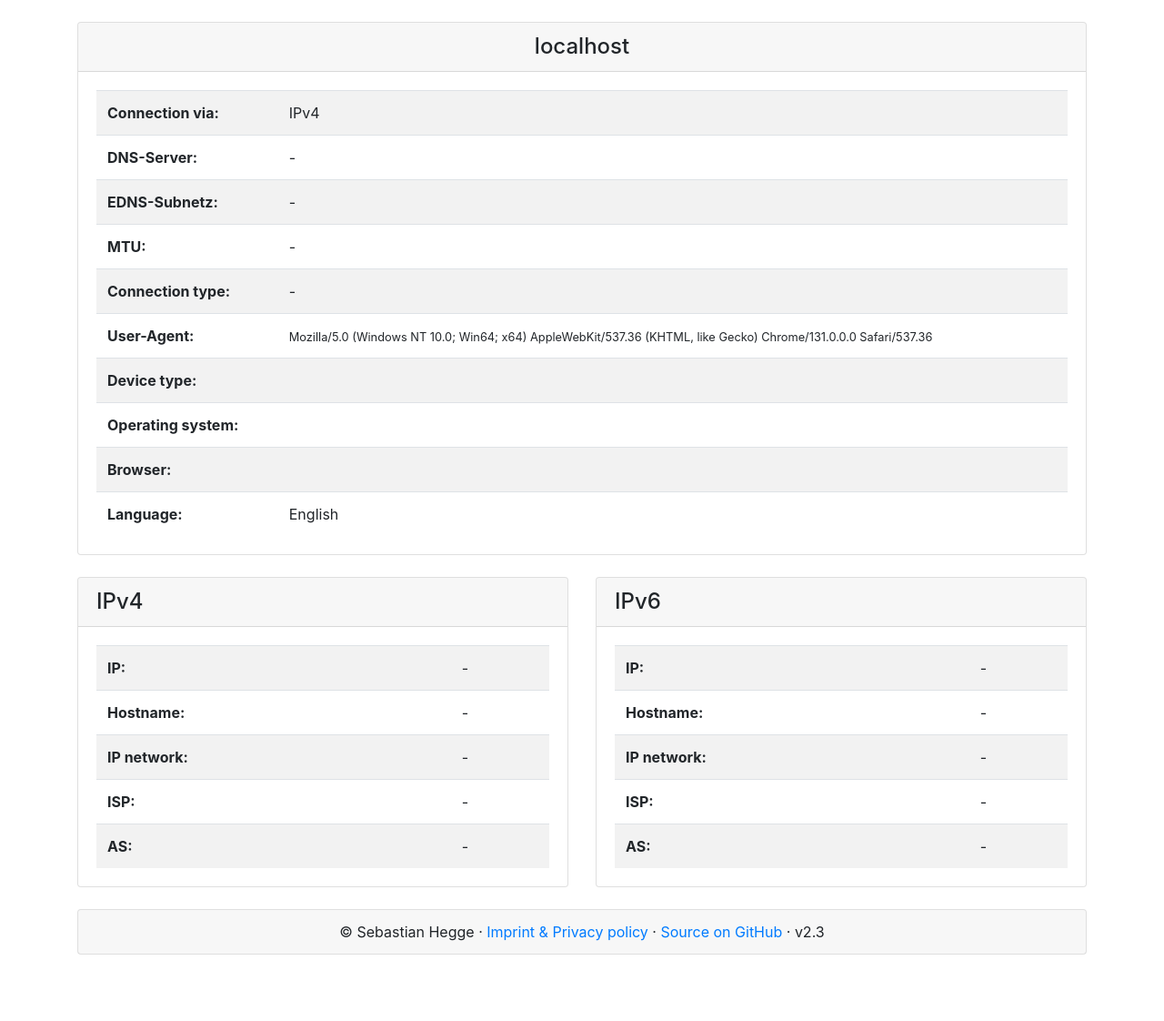
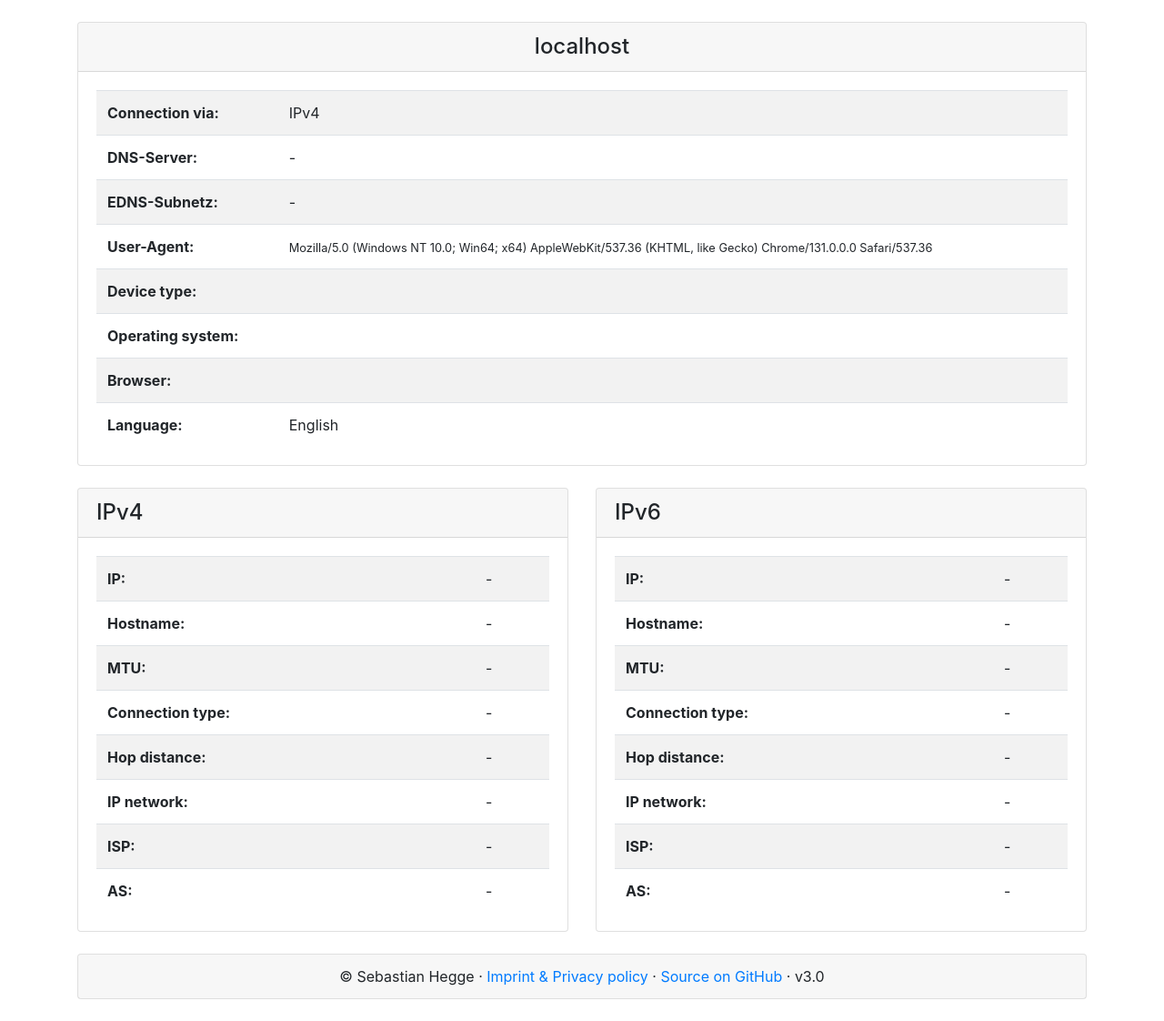
Before and after one commit to sebastianhegge/iptest, a PHP site: page / in a window 1280 px wide. Shown: the whole page at 91% size. Before the commit the page ends 1049 px from the top, so only its background shows below. Run offline with PHP 8.4, Linux system fonts and the light colour scheme; some libraries are stand-ins or nearby versions.

Commit message:
switch from remote fingerprint to local fingerprint -> p0f - now everything is accessible over HTTPS for client

```diff
--- a/index.php
+++ b/index.php
@@ -74,14 +74,6 @@ else {
                     <td id="content-edns"><img src="loader.gif" width="16" height="16" id="loader-dns"></td>
                   </tr>
                   <tr>
-                    <th scope="row">MTU:</th>
-                    <td id="content-mtu"><img src="loader.gif" width="16" height="16" id="loader-mtu"></td>
-                  </tr>
-                  <tr>
-                    <th scope="row"><?php print(($lang == 'de')?('Anschluss-Typ'):('Connection type')); ?>:</th>
-                    <td id="content-link-type"><img src="loader.gif" width="16" height="16" id="loader-link-type"></td>
-                  </tr>
-                  <tr>
                     <th scope="row">User-Agent:</th>
                     <td id="content-user-agent"><small><?php print($_SERVER['HTTP_USER_AGENT']); ?></small></td>
                   </tr>
@@ -123,8 +115,20 @@ else {
                     <td id="content-ipv4-hostname"><img src="loader.gif" width="16" height="16" id="loader-ipv4-hostname"></td>
                   </tr>
                   <tr>
+                    <th scope="row">MTU:</th>
+                    <td id="content-ipv4-mtu"><img src="loader.gif" width="16" height="16" id="loader-ipv4-mtu"></td>
+                  </tr>
+                  <tr>
+                    <th scope="row"><?php print(($lang == 'de')?('Anschluss-Typ'):('Connection type')); ?>:</th>
+                    <td id="content-ipv4-link-type"><img src="loader.gif" width="16" height="16" id="loader-ipv4-link-type"></td>
+                  </tr>
+                  <tr>
+                    <th scope="row"><?php print(($lang == 'de')?('Hop-Distanz'):('Hop distance')); ?>:</th>
+                    <td id="content-ipv4-distance"><img src="loader.gif" width="16" height="16" id="loader-ipv4-distance"></td>
+                  </tr>
+                  <tr>
                     <th scope="row"><?php print(($lang == 'de')?('IP-Netz'):('IP network')); ?>:</th>
-                    <td id="content-ipv4-ip-network"><img src="loader.gif" width="16" height="16" id="loader-ipv4-ip"></td>
+                    <td id="content-ipv4-ip-network"><img src="loader.gif" width="16" height="16" id="loader-ipv4-ip-network"></td>
                   </tr>
                   <tr>
                     <th scope="row">ISP:</th>
@@ -158,8 +162,20 @@ else {
                     <td id="content-ipv6-hostname"><img src="loader.gif" width="16" height="16" id="loader-ipv6-hostname"></td>
                   </tr>
                   <tr>
+                    <th scope="row">MTU:</th>
+                    <td id="content-ipv6-mtu"><img src="loader.gif" width="16" height="16" id="loader-ipv6-mtu"></td>
+                  </tr>
+                  <tr>
+                    <th scope="row"><?php print(($lang == 'de')?('Anschluss-Typ'):('Connection type')); ?>:</th>
+                    <td id="content-ipv6-link-type"><img src="loader.gif" width="16" height="16" id="loader-ipv6-link-type"></td>
+                  </tr>
+                  <tr>
+                    <th scope="row"><?php print(($lang == 'de')?('Hop-Distanz'):('Hop distance')); ?>:</th>
+                    <td id="content-ipv6-distance"><img src="loader.gif" width="16" height="16" id="loader-ipv6-distance"></td>
+                  </tr>
+                  <tr>
                     <th scope="row"><?php print(($lang == 'de')?('IP-Netz'):('IP network')); ?>:</th>
-                    <td id="content-ipv6-ip-network"><img src="loader.gif" width="16" height="16" id="loader-ipv6-ip"></td>
+                    <td id="content-ipv6-ip-network"><img src="loader.gif" width="16" height="16" id="loader-ipv6-ip-network"></td>
                   </tr>
                   <tr>
                     <th scope="row">ISP:</th>
@@ -179,7 +195,7 @@ else {
         <div class="col-sm-12 col-md-12 col-lg-12">
           <div class="card mt-4">
             <div class="card-header card-header-no-border text-center">
-              &copy; Sebastian Hegge &middot; <a href="https://heg.ge/impressum" target="_blank"><?php print(($lang == 'de')?('Impressum & Datenschutz'):('Imprint & Privacy policy')); ?></a> &middot; <a href="https://github.com/sebastianhegge/iptest" target="_blank"><?php print(($lang == 'de')?('Quellcode auf GitHub'):('Source on GitHub')); ?></a> &middot; v2.3
+              &copy; Sebastian Hegge &middot; <a href="https://heg.ge/impressum" target="_blank"><?php print(($lang == 'de')?('Impressum & Datenschutz'):('Imprint & Privacy policy')); ?></a> &middot; <a href="https://github.com/sebastianhegge/iptest" target="_blank"><?php print(($lang == 'de')?('Quellcode auf GitHub'):('Source on GitHub')); ?></a> &middot; v3.0
             </div>
           </div>
         </div>
--- a/script.js
+++ b/script.js
@@ -50,12 +50,17 @@ function translate_link_type(link_type){
     var probably = ' (probably)';
   }
 
-  if (link_types[link_type] == undefined){
+  if (link_type == '???'){
+    return '-';
+  } else if (link_types[link_type] == undefined){
     return link_type + probably;
-  }
-  else{
+  }  else{
     return link_types[link_type] + probably;
   }
+}
+
+function format_dns(ip, data){
+  return ip + '<br/>' + data.isp + '<br/>' + data.country + ' <img src="flags/' + data.countryCode.toLowerCase() + '.svg" width="20" height="16" style="margin-bottom: 2px;">';
 }
 
 function format_isp(data){
@@ -146,11 +151,15 @@ $(document).ready(function(){
     success: function(data){
       $('#content-ipv4-ip').text(data);
       get_ipv4_host();
+      get_ipv4_network();
       get_ipv4_data();
     },
     error: function(error){
       $('#content-ipv4-ip').text('-');
       $('#content-ipv4-hostname').text('-');
+      $('#content-ipv4-mtu').text('-');
+      $('#content-ipv4-link-type').text('-');
+      $('#content-ipv4-distance').text('-');
       $('#content-ipv4-ip-network').text('-');
       $('#content-ipv4-isp').text('-');
       $('#content-ipv4-as').text('-');
@@ -164,11 +173,15 @@ $(document).ready(function(){
     success: function(data){
       $('#content-ipv6-ip').html(data.replace(/:/g, ':<wbr>'));
       get_ipv6_host();
+      get_ipv6_network();
       get_ipv6_data();
     },
     error: function(error){
       $('#content-ipv6-ip').text('-');
       $('#content-ipv6-hostname').text('-');
+      $('#content-ipv6-mtu').text('-');
+      $('#content-ipv6-link-type').text('-');
+      $('#content-ipv6-distance').text('-');
       $('#content-ipv6-ip-network').text('-');
       $('#content-ipv6-isp').text('-');
       $('#content-ipv6-as').text('-');
@@ -176,7 +189,6 @@ $(document).ready(function(){
   });
 
   get_dns_data();
-  get_fingerprint();
 
   function get_ipv4_host() {
     $.ajax({
@@ -226,7 +238,6 @@ $(document).ready(function(){
           $('#content-ipv4-ip-network').text(data.ip_network);
           $('#content-ipv4-isp').html(format_isp(data));
           $('#content-ipv4-as').html(format_as(data));
-          /* $('#content-ipv4-country').html(data.zip + ' ' + data.city + ', ' + data.country + ' <img src="flags/' + data.country_code.toLowerCase() + '.svg" width="20" height="16" style="margin-bottom: 2px;">'); */
           $('#map-ipv4').addClass('map-height');
           init_map_ipv4(data.lat, data.lon);
         }
@@ -249,7 +260,6 @@ $(document).ready(function(){
           $('#content-ipv6-ip-network').text(data.ip_network);
           $('#content-ipv6-isp').html(format_isp(data));
           $('#content-ipv6-as').html(format_as(data));
-          /* $('#content-ipv6-country').html(data.zip + ' ' + data.city + ', ' + data.country + ' <img src="flags/' + data.country_code.toLowerCase() + '.svg" width="20" height="16" style="margin-bottom: 2px;">'); */
           $('#map-ipv6').addClass('map-height');
           init_map_ipv6(data.lat, data.lon);
         }
@@ -283,7 +293,7 @@ $(document).ready(function(){
           crossDomain: true,
           success: function(data2){
             if (data2 && data2.status && data2.status == 'success') {
-              $('#content-dns').html(data.dns.ip + ' (' + data2.isp + ' <img src="flags/' + data2.countryCode.toLowerCase() + '.svg" width="20" height="16" style="margin-bottom: 2px;">)');
+              $('#content-dns').html(format_dns(data.dns.ip, data2));
             }
             else {
               $('#content-dns').text('-');
@@ -297,7 +307,7 @@ $(document).ready(function(){
             crossDomain: true,
             success: function(data3){
               if (data3 && data3.status && data3.status == 'success') {
-                $('#content-edns').html(data.edns.ip + ' (' + data3.isp + ' <img src="flags/' + data3.countryCode.toLowerCase() + '.svg" width="20" height="16" style="margin-bottom: 2px;">)');
+                $('#content-edns').html(format_dns(data.edns.ip, data3));
               }
               else {
                 $('#content-edns').text('-');
@@ -316,18 +326,38 @@ $(document).ready(function(){
     });
   };
 
-  function get_fingerprint(){
+  function get_ipv4_network(){
     $.ajax({
-      url: 'http://fp.ip-api.com/json',
+      url: location.protocol + '//ipv4.' + location.host + '/network.php',
       type: 'GET',
       crossDomain: true,
       success: function(data){
-        $('#content-mtu').text(data.link_mtu);
-        $('#content-link-type').text(translate_link_type(data.link_type));
+        $('#content-ipv4-mtu').text(data.mtu);
+        $('#content-ipv4-link-type').text(translate_link_type(data.link_type));
+        $('#content-ipv4-distance').text(data.distance);
       },
       error: function(error){
-        $('#content-mtu').text('-');
-        $('#content-link-type').text('-');
+        $('#content-ipv4-mtu').text('-');
+        $('#content-ipv4-link-type').text('-');
+        $('#content-ipv4-distance').text('-');
+      }
+    });
+  };
+
+  function get_ipv6_network(){
+    $.ajax({
+      url: location.protocol + '//ipv6.' + location.host + '/network.php',
+      type: 'GET',
+      crossDomain: true,
+      success: function(data){
+        $('#content-ipv6-mtu').text(data.mtu);
+        $('#content-ipv6-link-type').text(translate_link_type(data.link_type));
+        $('#content-ipv6-distance').text(data.distance);
+      },
+      error: function(error){
+        $('#content-ipv6-mtu').text('-');
+        $('#content-ipv6-link-type').text('-');
+        $('#content-ipv6-distance').text('-');
       }
     });
   };
```
Also changed, not shown: network.php (added, +21 -0 lines), README-p0f-mtu.md (added), README.md.
